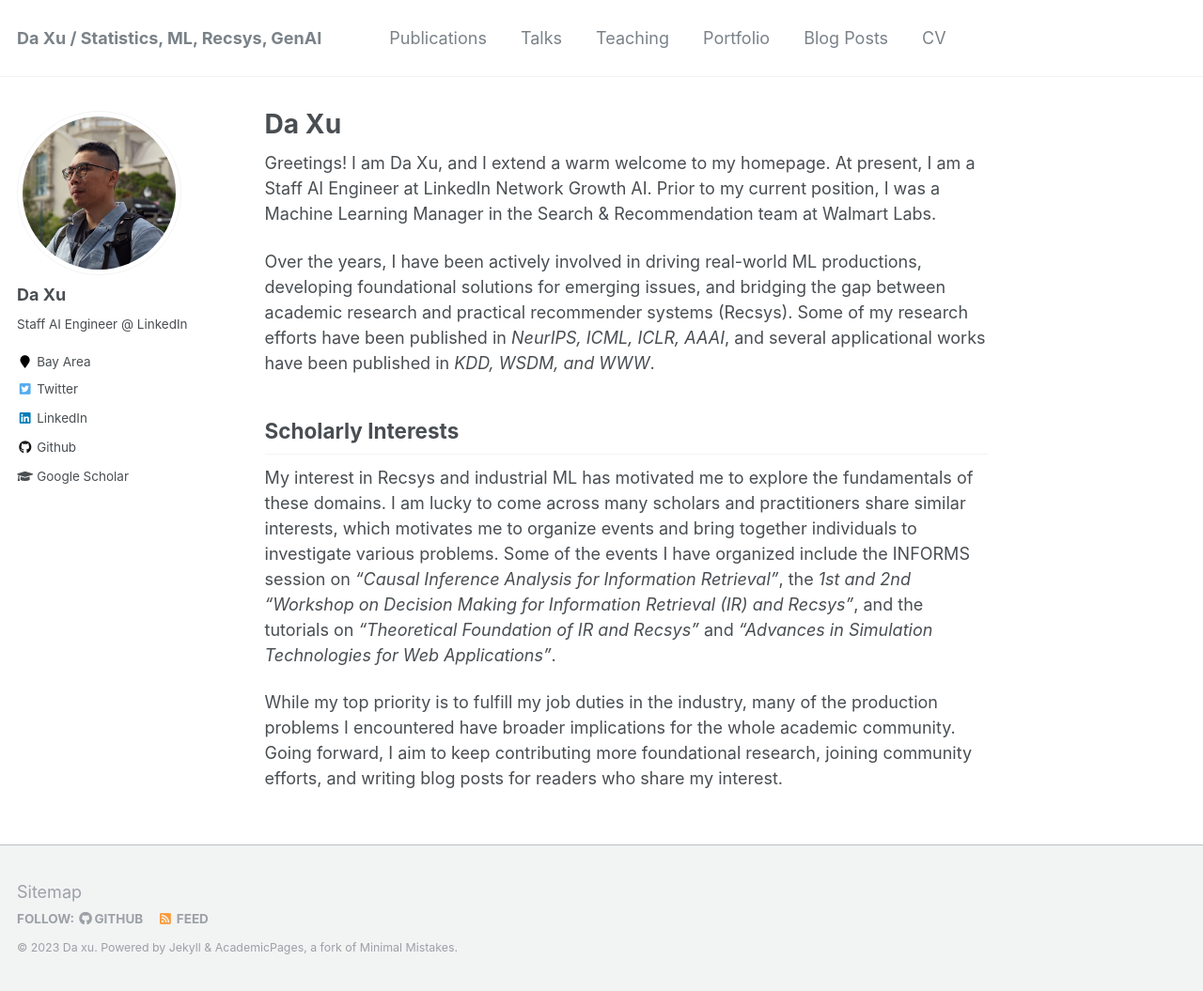
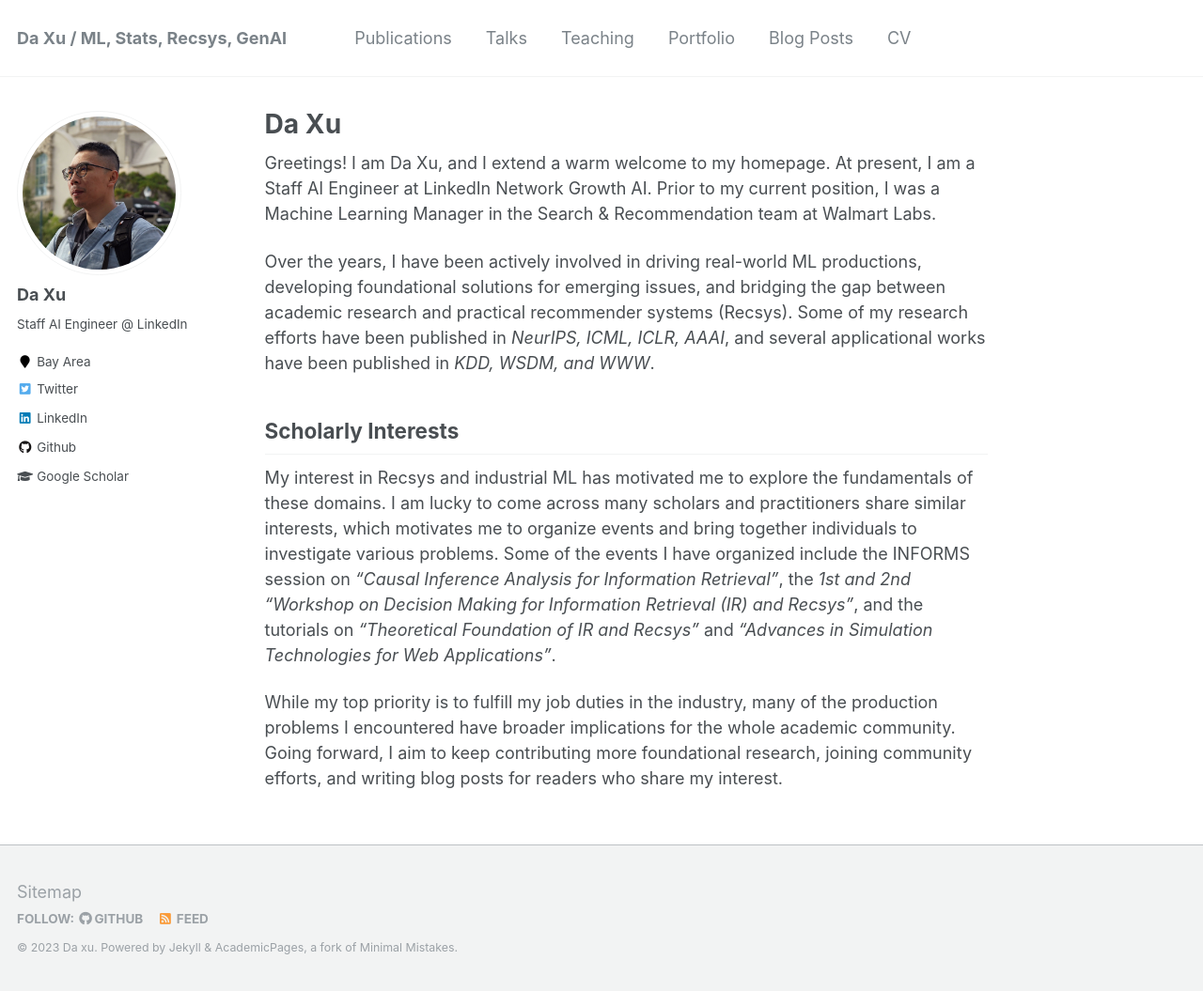
Before and after one commit to daxu5180/daxu5180.github.io, a Jekyll site: the page built from _pages/about.md, in a window 1280 px wide and 1055 px high. Shown: the whole window at 94% size. Built offline with Jekyll 4.4.1, drawn with Linux system fonts in a browser that asks for light colours.

Commit message:
update config

```diff
--- a/_config.yml
+++ b/_config.yml
@@ -7,7 +7,7 @@
 
 # Site Settings
 locale                   : "en-US"
-title                    : "Da Xu / Statistics, ML, Recsys, GenAI"
+title                    : "Da Xu / ML, Stats, Recsys, GenAI"
 title_separator          : "-"
 name                     : &name "Da xu"
 description              : &description "Staff AI engineer, LinkedIn"
```
